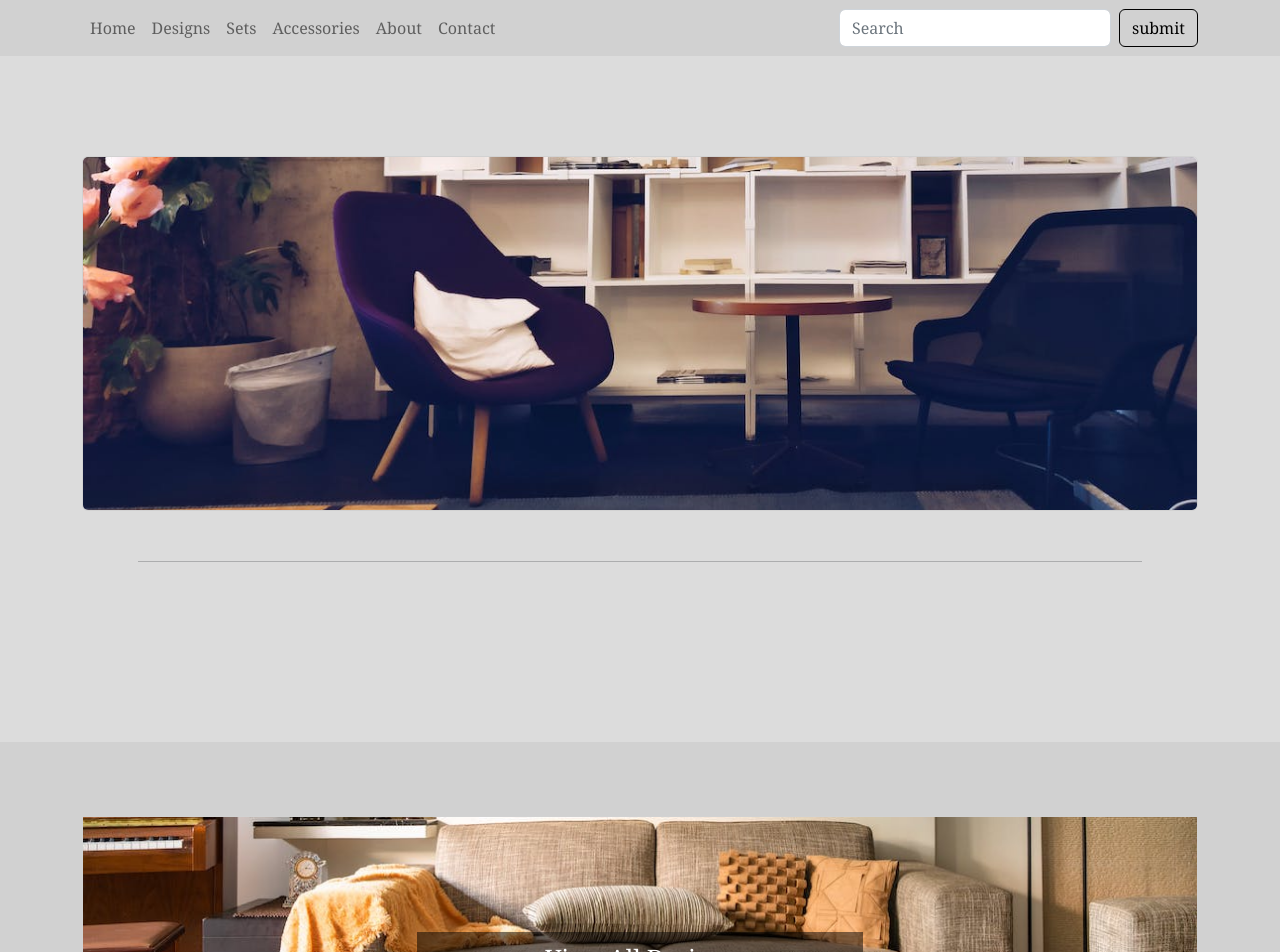
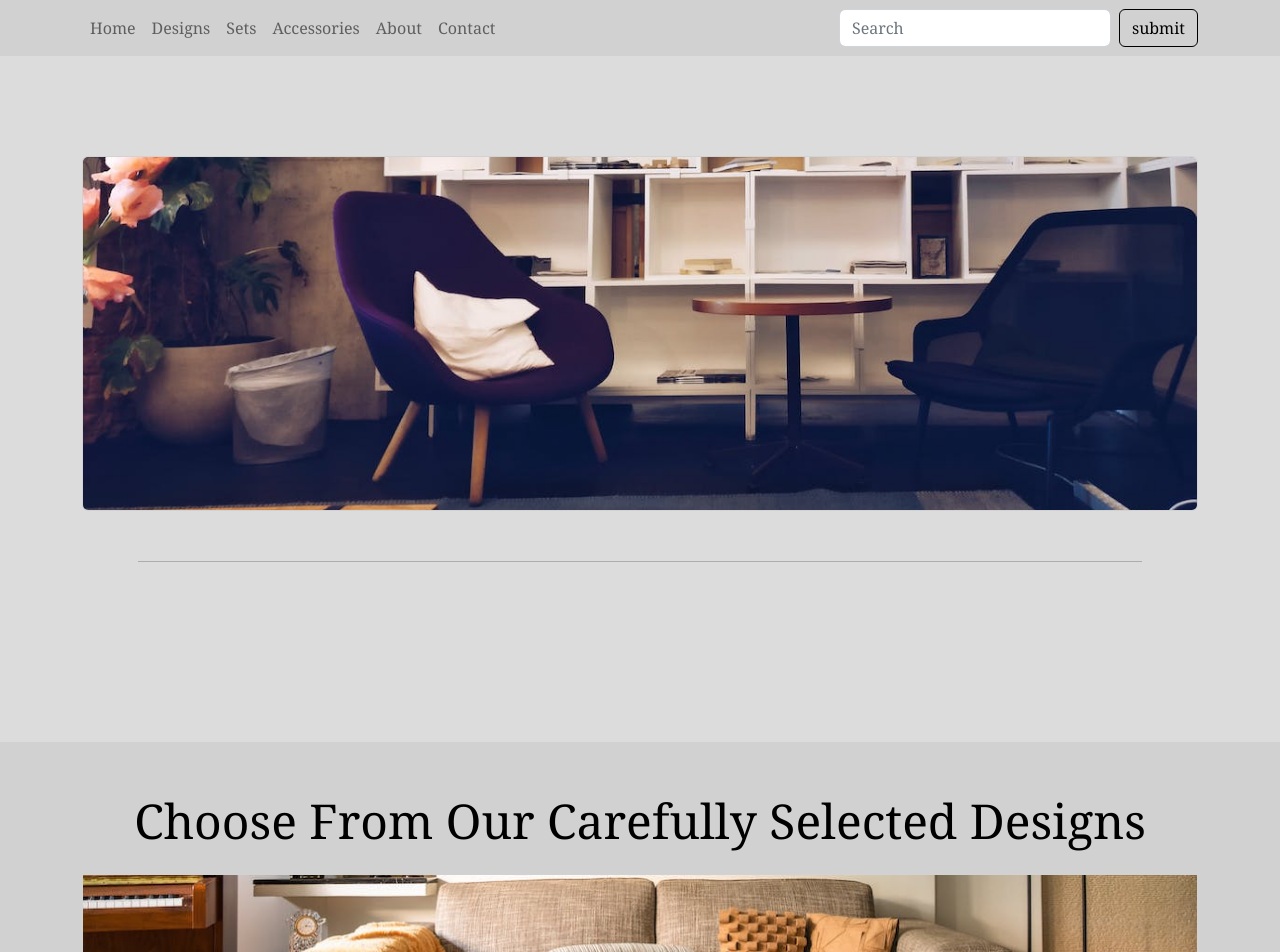
Before and after one commit to CalebCoughenour/Design-Specialists, a React (Create React App) app: page /about in a window 1280 px wide. Shown: the top 952 px of the page. Built offline with nearby package versions, Linux system fonts and the light colour scheme.

Commit message:
remove unneeded prop set up

```diff
--- a/src/components/AdvertLinkSection/AdvertLinkSection.js
+++ b/src/components/AdvertLinkSection/AdvertLinkSection.js
@@ -6,7 +6,7 @@ import photo from '../../images/couch-banner.webp';
 import Aos from 'aos';
 import 'aos/dist/aos.css';
 
-const AdvertLinkSection = ({ advertAlt, advertHeading, bannerText }) => {
+const AdvertLinkSection = () => {
 
   useEffect(() => {
     Aos.init({ duration: 1000 });
@@ -17,14 +17,14 @@ const AdvertLinkSection = ({ advertAlt, advertHeading, bannerText }) => {
     <>
         <AdvertSection>
           <Container>
-            <AdvertSectionHeading>{advertHeading}</AdvertSectionHeading>
+            <AdvertSectionHeading>Choose From Our Carefully Selected Designs</AdvertSectionHeading>
             <Link to="/designs">
               <div data-aos='fade-up'>
                 <ImgWrapper>
                   <Card>
-                    <Img src={photo} alt={advertAlt}/>
+                    <Img src={photo} alt='View all designs written on a banner displaying a couch'/>
                     <BannerTextWrapper>
-                      <BannerText>{bannerText}</BannerText>
+                      <BannerText>View All Designs</BannerText>
                     </BannerTextWrapper>
                   </Card>
                 </ImgWrapper>
--- a/src/components/CardLinkSection/CardLinkSection.js
+++ b/src/components/CardLinkSection/CardLinkSection.js
@@ -3,7 +3,9 @@ import { Link } from 'react-router-dom';
 import { Container, Row, Card, Col } from 'react-bootstrap';
 import { CardLinkSec, CardOverlay, CardTitle, CardText, CardSubText, CardButton } from './CardLinkSection.elements';
 import './CardLinkSectionStyles.css';
-
+// import CardOnePhoto from '';
+// import CardTwoPhoto from '';
+// import CardThreePhoto from '';
 
 const CardLinkSection = ({ firstCardImg, firstCardImgAlt, firstCardTitle, firstCardSubText, firstLink, secondCardImg, secondCardImgAlt, secondCardTitle, secondCardSubText, secondLink, thirdCardImg, thirdCardImgAlt, thirdCardTitle, thirdCardSubText, firstCardButtonText, secondCardButtonText, thirdCardButtonText, thirdLink }) => {
   return (
--- a/src/pages/About/About.js
+++ b/src/pages/About/About.js
@@ -1,12 +1,11 @@
 import React from 'react';
 import { AboutSection, AdvertLinkSection } from "../../components";
-import { advertLinkObj } from './Data'
 
 const Accessories = () => {
   return (
     <>
       <AboutSection />
-      <AdvertLinkSection {...advertLinkObj} />
+      <AdvertLinkSection />
     </>
   )
 }
--- a/src/pages/About/Data.js
+++ /dev/null
@@ -1,5 +0,0 @@
-export const advertLinkObj = {
-  advertAlt: 'A banner displaying a couch',
-  advertHeading: '',
-  bannerText: 'View All Designs',
-};
--- a/src/pages/Accessories/Accessories.js
+++ b/src/pages/Accessories/Accessories.js
@@ -1,12 +1,12 @@
 import React from 'react';
 import { CardOptionSection, AdvertLinkSection } from "../../components";
-import { accessoriesOptionSectionObj, advertLinkObj } from './Data'
+import { accessoriesOptionSectionObj } from './Data'
 
 const Accessories = () => {
   return (
     <>
       <CardOptionSection {...accessoriesOptionSectionObj} />
-      <AdvertLinkSection {...advertLinkObj}/>
+      <AdvertLinkSection />
     </>
   )
 }
--- a/src/pages/Accessories/Data.js
+++ b/src/pages/Accessories/Data.js
@@ -1,3 +1,5 @@
+import photo from '../../images/couch-banner.webp';
+
 export const accessoriesOptionSectionObj = {
   optionCardTitle: 'Accessories',
   firstCardImg: 'https://images.pexels.com/photos/1571452/pexels-photo-1571452.jpeg?auto=compress&cs=tinysrgb&w=1260&h=750&dpr=1',
@@ -25,9 +27,3 @@ export const accessoriesOptionSectionObj = {
   sixthCardTitle: 'Storage',
   sixthCardLink: '#'
 };
-
-export const advertLinkObj = {
-  advertAlt: 'A banner displaying a couch',
-  advertHeading: 'Choose From Our Carefully Selected Designs',
-  bannerText: 'View All Designs',
-};
--- a/src/pages/HomePage/Data.js
+++ b/src/pages/HomePage/Data.js
@@ -18,9 +18,3 @@ export const homeCardObjOne = {
   thirdCardButtonText: 'BROWSE',
   thirdLink: '/sets'
 };
-
-export const advertLinkObj = {
-  advertAlt: 'A banner displaying a couch',
-  advertHeading: 'Choose From Our Carefully Selected Designs',
-  bannerText: 'View All Designs'
-};
--- a/src/pages/HomePage/Home.js
+++ b/src/pages/HomePage/Home.js
@@ -3,14 +3,14 @@ import '../../App.css';
 import AdvertLinkSection  from '../../components/AdvertLinkSection/AdvertLinkSection';
 import CardLinkSection from '../../components/CardLinkSection/CardLinkSection';
 import { PhotoCarousel } from '../../components/index';
-import { homeCardObjOne, advertLinkObj } from './Data';
+import { homeCardObjOne } from './Data';
 
 const Home = () => {
   return (
     <>
       <PhotoCarousel />
       <CardLinkSection {...homeCardObjOne} />
-      <AdvertLinkSection {...advertLinkObj}/>
+      <AdvertLinkSection />
     </>
   )
 }
--- a/src/pages/Sets/Data.js
+++ b/src/pages/Sets/Data.js
@@ -25,9 +25,3 @@ export const setsOptionSectionObj = {
   sixthCardTitle: 'Traditional Sets',
   sixthCardLink: '#'
 };
-
-export const advertLinkObj = {
-  advertAlt: 'A banner displaying a couch',
-  advertHeading: 'Choose From Our Carefully Selected Designs',
-  bannerText: 'View All Designs'
-};
--- a/src/pages/Sets/Sets.js
+++ b/src/pages/Sets/Sets.js
@@ -1,12 +1,12 @@
 import React from 'react';
 import { CardOptionSection, AdvertLinkSection } from "../../components/index.js";
-import { setsOptionSectionObj, advertLinkObj } from './Data'
+import { setsOptionSectionObj } from './Data'
 
 const Sets = () => {
   return (
     <>
       <CardOptionSection {...setsOptionSectionObj} />
-      <AdvertLinkSection {...advertLinkObj}/>
+      <AdvertLinkSection />
     </>
   )
 }
```
